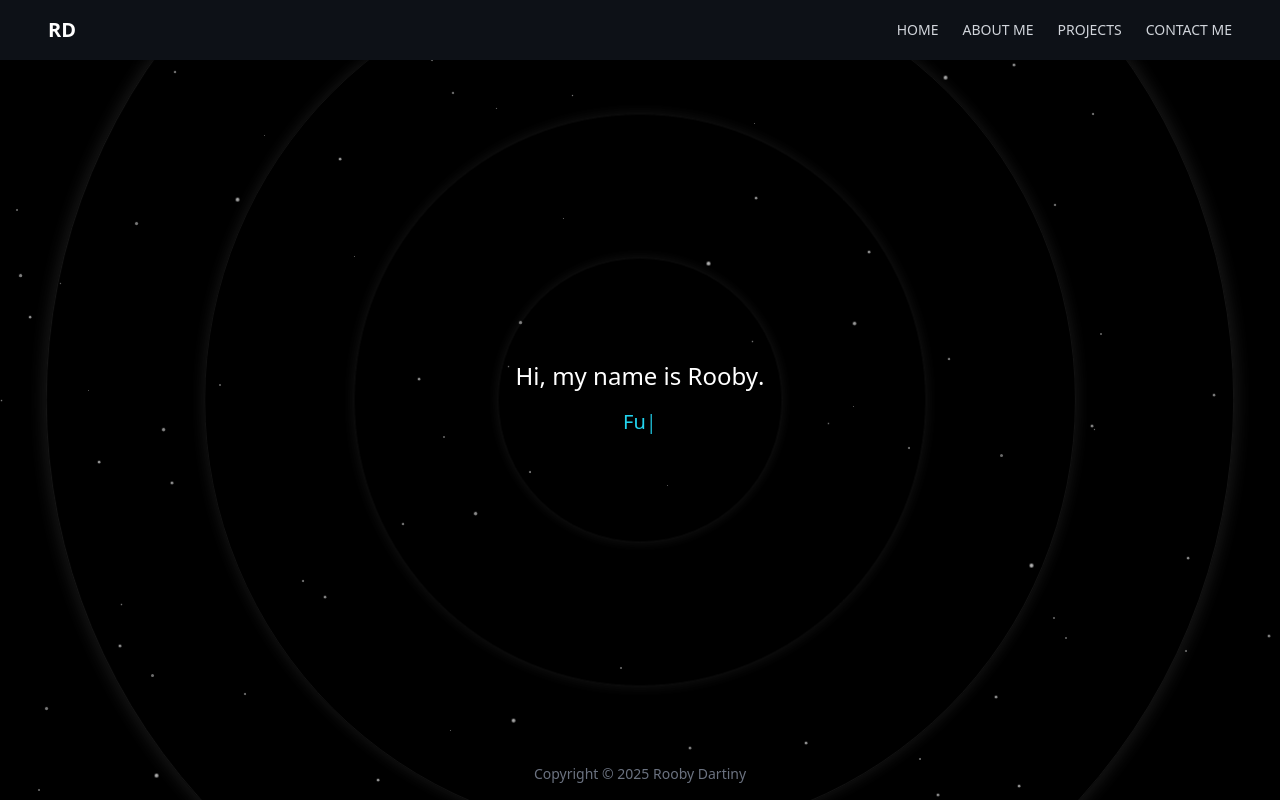
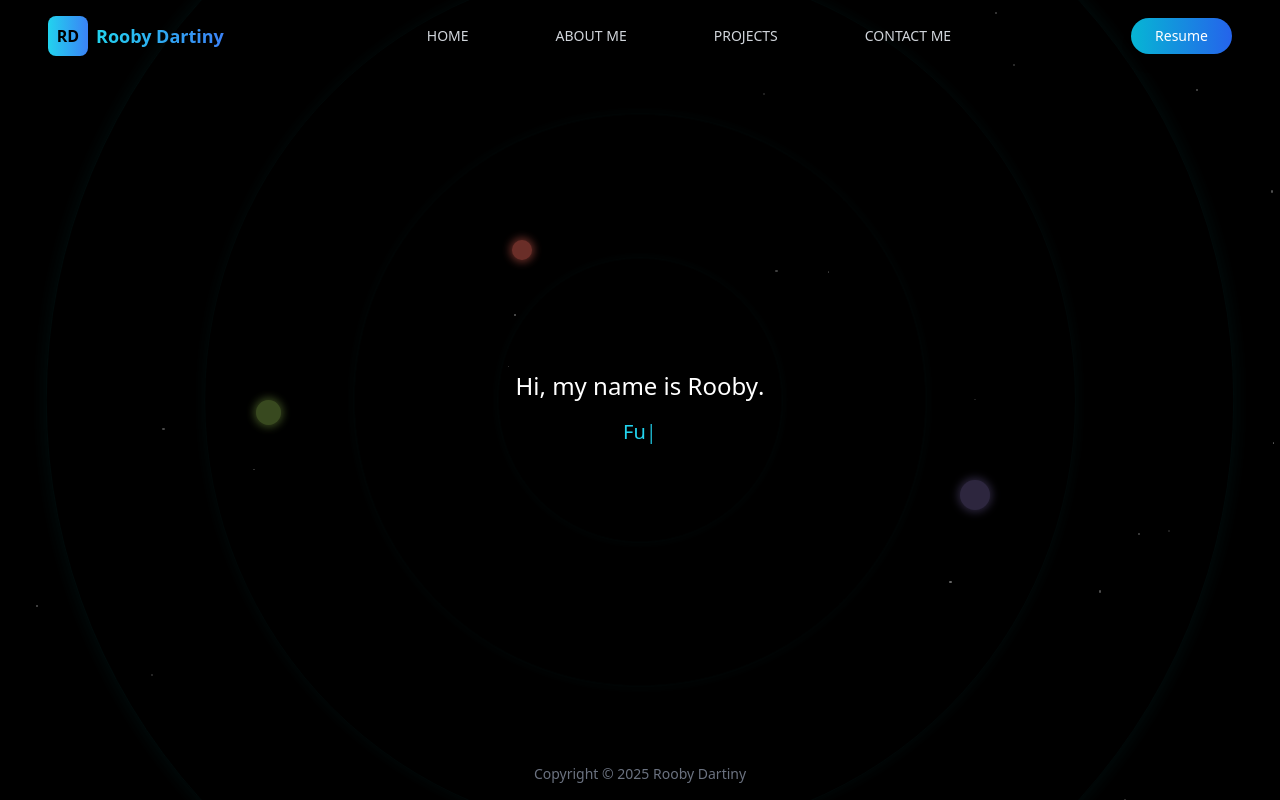
Before and after one commit to RoobyD/portfolio-website, a React (Vite) app: page / in a window 1280 px wide. Built offline with nearby package versions, Linux system fonts and the light colour scheme.

Commit message:
basic interactive page 3.0

```diff
--- a/package.json
+++ b/package.json
@@ -4,7 +4,7 @@
   "version": "0.0.0",
   "type": "module",
   "scripts": {
-    "dev": "vite",
+    "dev": "vite --host",
     "build": "vite build",
     "lint": "eslint .",
     "preview": "vite preview"
--- a/src/App.jsx
+++ b/src/App.jsx
@@ -1,30 +1,47 @@
 import React, { useState, useEffect } from 'react';
-
-// Move quotes outside the component to keep them stable
-const quotes = [
-  'Computer Science Student',
-  'Full-Stack Developer',
-  'Award-Winning Innovator',
-  'Problem Solver'
-];
 
 function App() {
   const [currentText, setCurrentText] = useState('');
   const [currentIndex, setCurrentIndex] = useState(0);
   const [isDeleting, setIsDeleting] = useState(false);
+  const [isMenuOpen, setIsMenuOpen] = useState(false);
+  const [scrolled, setScrolled] = useState(false);
 
-  // Generate stars once on mount
+  const quotes = [
+    'Computer Science Student',
+    'Full-Stack Developer',
+    'Award-Winning Innovator',
+    'Problem Solver'
+  ];
+
+  // Reduced stars for better performance
   const [stars] = useState(() =>
-    Array.from({ length: 80 }, (_, i) => ({
+    Array.from({ length: 20 }, (_, i) => ({
       id: i,
       top: Math.random() * 100,
       left: Math.random() * 100,
       size: Math.random() * 2 + 1,
-      opacity: Math.random() * 0.6 + 0.3,
-      delay: Math.random() * 5
+      opacity: Math.random() * 0.4 + 0.2
     }))
   );
 
+  // Planets generated once
+  const [planets] = useState(() => [
+    { id: 1, top: 30, left: 40, size: 20, color: '#FF6F61', duration: 30, delay: 0 },
+    { id: 2, top: 60, left: 75, size: 30, color: '#6B5B95', duration: 45, delay: 10 },
+    { id: 3, top: 50, left: 20, size: 25, color: '#88B04B', duration: 40, delay: 5 }
+  ]);
+
+  // Handle scroll effect for navbar
+  useEffect(() => {
+    const handleScroll = () => {
+      setScrolled(window.scrollY > 50);
+    };
+    window.addEventListener('scroll', handleScroll);
+    return () => window.removeEventListener('scroll', handleScroll);
+  }, []);
+
+  // Typing animation effect
   useEffect(() => {
     const current = quotes[currentIndex];
     const timeout = setTimeout(() => {
@@ -43,25 +60,34 @@ function App() {
     return () => clearTimeout(timeout);
   }, [currentText, isDeleting, currentIndex]);
 
+  const navItems = [
+    { name: 'HOME', href: '#home', icon: '🏠' },
+    { name: 'ABOUT ME', href: '#about', icon: '👨‍💻' },
+    { name: 'PROJECTS', href: '#projects', icon: '🚀' },
+    { name: 'CONTACT ME', href: '#contact', icon: '📧' }
+  ];
+
   return (
     <div className="min-h-screen flex flex-col bg-black text-white font-sans relative overflow-hidden">
-      {/* Glowing Ring + Star Background */}
+      {/* Background Effects */}
       <div className="absolute inset-0 z-0 flex items-center justify-center pointer-events-none">
-        {/* Rings */}
+        {/* Rings - blueish glow */}
         {[...Array(5)].map((_, i) => (
           <div
             key={`ring-${i}`}
-            className="absolute rounded-full border border-white animate-glowRing"
+            className="absolute rounded-full border animate-glowRing"
             style={{
               width: `${300 + i * 300}px`,
               height: `${300 + i * 300}px`,
               opacity: 0.1 + i * 0.05,
-              animationDelay: `${i * 0.4}s`
+              animationDelay: `${i * 0.4}s`,
+              borderColor: `rgba(0, 255, 255, ${0.3 + i * 0.1})`,
+              boxShadow: `0 0 15px 4px rgba(0, 255, 255, ${0.2 + i * 0.1})`
             }}
           />
         ))}
 
-        {/* Stars */}
+        {/* Stars - Now Static */}
         {stars.map((star) => (
           <div
             key={`star-${star.id}`}
@@ -71,29 +97,117 @@ function App() {
               height: `${star.size}px`,
               top: `${star.top}%`,
               left: `${star.left}%`,
-              opacity: star.opacity,
-              animation: `pulse 4s ease-in-out ${star.delay}s infinite`
+              opacity: star.opacity
             }}
           />
         ))}
 
-        {/* Overlay to tone it down slightly */}
+        {/* Planets - Now Static */}
+        {planets.map((planet) => (
+          <div
+            key={`planet-${planet.id}`}
+            className="absolute rounded-full"
+            style={{
+              width: `${planet.size}px`,
+              height: `${planet.size}px`,
+              top: `${planet.top}%`,
+              left: `${planet.left}%`,
+              backgroundColor: planet.color,
+              opacity: 0.6,
+              boxShadow: `0 0 8px 2px ${planet.color}`
+            }}
+          />
+        ))}
+
+        {/* Overlay */}
         <div className="absolute inset-0 bg-black opacity-30" />
       </div>
 
-      {/* Navbar */}
-      <header className="w-full py-4 px-6 md:px-12 flex justify-between items-center bg-[#0d1117] shadow-md z-10">
-        <div className="text-xl font-bold">RD</div>
-        <nav className="space-x-6 text-sm font-medium text-gray-300">
-          <a href="#home" className="hover:text-white">HOME</a>
-          <a href="#about" className="hover:text-white">ABOUT ME</a>
-          <a href="#projects" className="hover:text-white">PROJECTS</a>
-          <a href="#contact" className="hover:text-white">CONTACT ME</a>
+      {/* Enhanced Navbar */}
+     <header
+  className={`fixed top-0 w-full py-4 px-6 md:px-12 flex justify-between items-center z-50 transition-all duration-300 will-change-transform ${
+    scrolled ? 'bg-black/80 backdrop-blur-sm border-b border-gray-800' : 'bg-transparent'
+  }`}>
+        {/* Logo */}
+        <div className="flex items-center space-x-2">
+          <div className="w-10 h-10 bg-gradient-to-r from-cyan-400 to-blue-500 rounded-lg flex items-center justify-center font-bold text-black">
+            RD
+          </div>
+          <span className="hidden sm:block text-lg font-semibold bg-gradient-to-r from-cyan-400 to-blue-500 bg-clip-text text-transparent">
+            Rooby Dartiny
+          </span>
+        </div>
+
+        {/* Desktop Navigation */}
+        <nav className="hidden md:flex items-center space-x-8">
+          {navItems.map((item, index) => (
+            <a
+              key={item.name}
+              href={item.href}
+              className="group relative px-4 py-2 text-sm font-medium text-gray-300 hover:text-white transition-all duration-300"
+            >
+              <span className="flex items-center space-x-2">
+                <span className="text-xs opacity-0 group-hover:opacity-100 transition-opacity duration-300">
+                  {item.icon}
+                </span>
+                <span>{item.name}</span>
+              </span>
+              {/* Hover effect line */}
+              <div className="absolute bottom-0 left-1/2 w-0 h-0.5 bg-gradient-to-r from-cyan-400 to-blue-500 group-hover:w-full group-hover:left-0 transition-all duration-300"></div>
+            </a>
+          ))}
         </nav>
+
+        {/* CTA Button */}
+        <div className="hidden md:block">
+          <button className="bg-gradient-to-r from-cyan-500 to-blue-600 text-white px-6 py-2 rounded-full font-medium text-sm hover:scale-105 transition-transform duration-300 shadow-lg hover:shadow-cyan-500/25">
+            Resume
+          </button>
+        </div>
+
+        {/* Mobile Menu Button */}
+        <button
+          onClick={() => setIsMenuOpen(!isMenuOpen)}
+          className="md:hidden w-8 h-8 flex flex-col justify-center items-center space-y-1 group"
+        >
+          <div className={`w-6 h-0.5 bg-white transition-all duration-300 ${isMenuOpen ? 'rotate-45 translate-y-2' : ''}`}></div>
+          <div className={`w-6 h-0.5 bg-white transition-all duration-300 ${isMenuOpen ? 'opacity-0' : ''}`}></div>
+          <div className={`w-6 h-0.5 bg-white transition-all duration-300 ${isMenuOpen ? '-rotate-45 -translate-y-2' : ''}`}></div>
+        </button>
       </header>
 
+      {/* Mobile Menu */}
+      <div className={`fixed top-0 right-0 h-full w-80 bg-black/95 backdrop-blur-md z-40 transform transition-transform duration-300 ${
+        isMenuOpen ? 'translate-x-0' : 'translate-x-full'
+      } md:hidden`}>
+        <div className="flex flex-col pt-20 px-6">
+          {navItems.map((item, index) => (
+            <a
+              key={item.name}
+              href={item.href}
+              onClick={() => setIsMenuOpen(false)}
+              className="flex items-center space-x-4 py-4 text-lg font-medium text-gray-300 hover:text-white border-b border-gray-800 transition-colors duration-300"
+            >
+              <span className="text-xl">{item.icon}</span>
+              <span>{item.name}</span>
+            </a>
+          ))}
+          <button className="mt-8 bg-gradient-to-r from-cyan-500 to-blue-600 text-white px-6 py-3 rounded-full font-medium hover:scale-105 transition-transform duration-300">
+            Download Resume
+          </button>
+        </div>
+      </div>
+
+      {/* Mobile Menu Overlay */}
+      {isMenuOpen && (
+        <div
+          className="fixed inset-0 bg-black/50 z-30 md:hidden"
+          onClick={() => setIsMenuOpen(false)}
+        ></div>
+      )}
+
       {/* Hero Section */}
-      <main className="flex-grow flex flex-col items-center justify-center text-center px-4 z-10">
+      <main className="flex-grow flex flex-col items-center justify-center text-center px-4 z-10 pt-20">
         <div className="mb-4 text-xl md:text-2xl font-light leading-relaxed">
           Hi, my name is <span className="font-medium">Rooby</span>.
         </div>
@@ -114,17 +228,20 @@ function App() {
             0% {
               transform: scale(0.95);
               opacity: 0.08;
-              box-shadow: 0 0 10px 2px white;
+              box-shadow: 0 0 10px 2px rgba(0, 255, 255, 0.4);
+              border-color: rgba(0, 255, 255, 0.4);
             }
             50% {
               transform: scale(1.05);
               opacity: 0.2;
-              box-shadow: 0 0 25px 6px white;
+              box-shadow: 0 0 25px 6px rgba(0, 255, 255, 0.6);
+              border-color: rgba(0, 255, 255, 0.6);
             }
             100% {
               transform: scale(0.95);
               opacity: 0.08;
-              box-shadow: 0 0 10px 2px white;
+              box-shadow: 0 0 10px 2px rgba(0, 255, 255, 0.4);
+              border-color: rgba(0, 255, 255, 0.4);
             }
           }
 
@@ -139,6 +256,15 @@ function App() {
             }
           }
 
+          @keyframes orbit {
+            0% {
+              transform: rotate(0deg) translateX(10px) rotate(0deg);
+            }
+            100% {
+              transform: rotate(360deg) translateX(10px) rotate(-360deg);
+            }
+          }
+
           .animate-glowRing {
             animation: pulseRing 5.5s ease-in-out infinite;
           }
```
